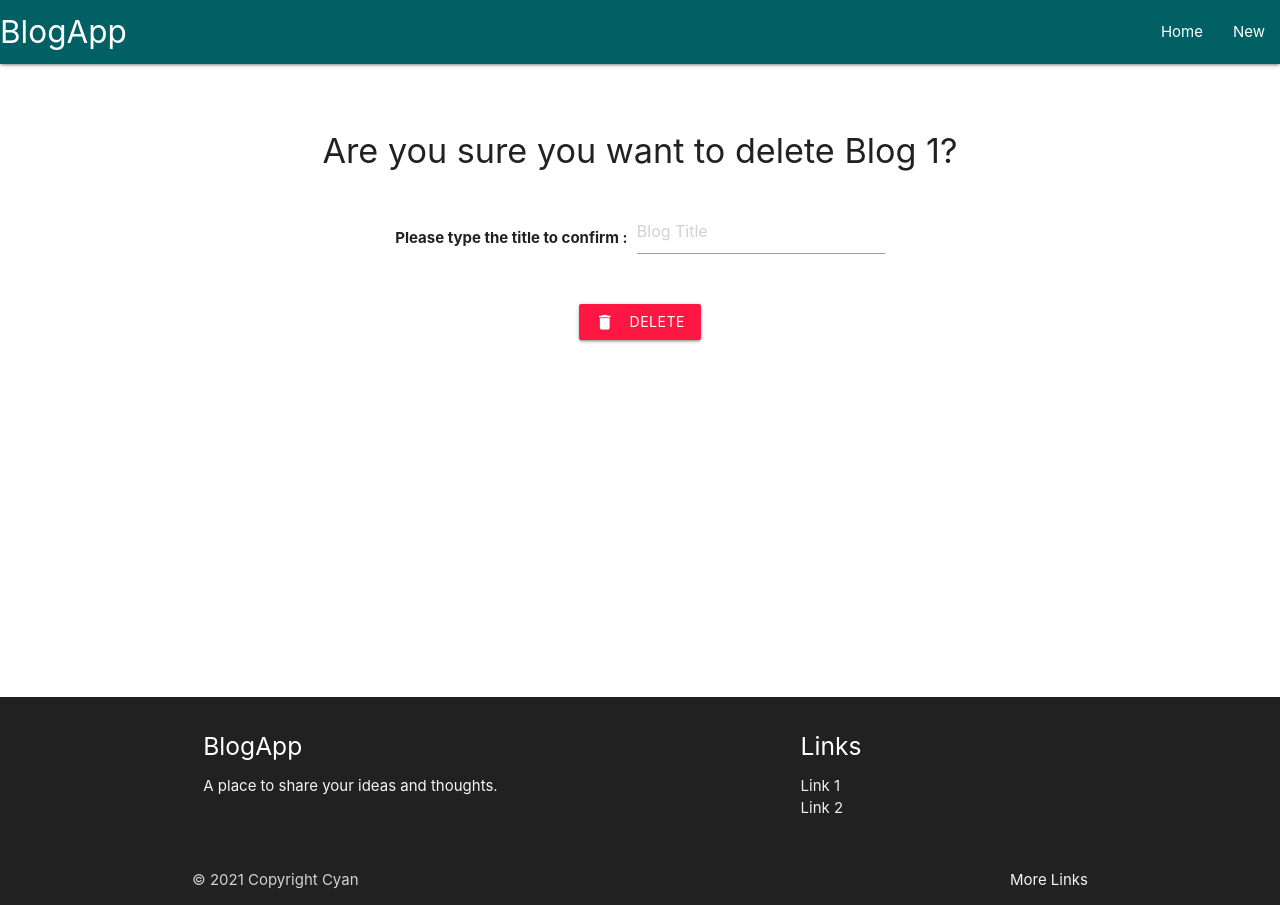
After one commit to CyanGirl/Django-BlogApp, a Django app: page /delete/3/ in a window 1280 px wide. The commit adds this page. Run offline with Django 3.2, Linux system fonts and the light colour scheme; data comes from the database, SQL or seed files in the repository.

Commit message:
Download, delete added

```diff
--- a/app/forms.py
+++ b/app/forms.py
@@ -6,7 +6,7 @@ class PostForm(forms.ModelForm):
 
     class Meta:
         model = Posts
-        fields = ('title', 'body', 'image')
+        fields = ('title', 'body', 'image','categories')
         widgets={
             'body':forms.Textarea(attrs={'style':'height:30vh'}),
         }
--- a/app/models.py
+++ b/app/models.py
@@ -17,7 +17,7 @@ class Posts(models.Model):
     image = models.ImageField(upload_to="blog_images")
     post_on = models.DateTimeField(auto_now_add=True)
     last_modify = models.DateTimeField(auto_now_add=True)
-    categories = models.ManyToManyField('Category', related_name='posts')
+    categories = models.ForeignKey('Category', on_delete=models.CASCADE)
 
     def __str__(self):
         return self.title
--- a/app/templates/app/base.html
+++ b/app/templates/app/base.html
@@ -1,14 +1,22 @@
 <head>
   {% load static %}
-  <meta charset="UTF-8" />
-  <meta name="viewport" content="width=device-width, initial-scale=1" />
+  <!-- Compiled and minified JavaScript -->
+  <script src="https://ajax.googleapis.com/ajax/libs/jquery/3.5.1/jquery.min.js"></script>
+  <script src="https://cdnjs.cloudflare.com/ajax/libs/materialize/1.0.0/js/materialize.min.js"></script>
+  <script>
+    $(document).ready(function () {
+      $("select").formSelect();
+    });
+  </script>
+  <!-- Compiled and minified CSS -->
+  <meta name="viewport" content="width = device-width, initial-scale = 1" />
   <link
     rel="stylesheet"
     href="https://cdnjs.cloudflare.com/ajax/libs/materialize/1.0.0/css/materialize.min.css"
   />
   <link
+    rel="stylesheet"
     href="https://fonts.googleapis.com/icon?family=Material+Icons"
-    rel="stylesheet"
   />
 </head>
 <body>
--- a/app/templates/app/blog_detail.html
+++ b/app/templates/app/blog_detail.html
@@ -1,5 +1,6 @@
 {% extends "app/base.html" %} {% block custom-nav %}
 <li><a href="{% url 'edit_blog' post.pk %}">Edit</a></li>
+<li><a href="{% url 'delete_blog' post.pk %}">Delete</a></li>
 {% endblock %}
 
 <br />
@@ -14,8 +15,7 @@
       <p class="flow-text">{{ post.body | linebreaks }}</p>
     </div>
     <p class="center-align pink-text">
-      &nbsp; Categories:&nbsp; {% for category in post.categories.all %}
-      <span> {{ category.name }} </span>&nbsp; {% endfor %}
+      &nbsp; Categories:&nbsp; {{ post.categories.name }}
     </p>
   </div>
   <br /><br />
--- /dev/null
+++ b/app/templates/app/delete_blog.html
@@ -0,0 +1,25 @@
+{% extends 'app/base.html' %} {% block content %} <br /><br />
+<h4 class="center-align">Are you sure you want to delete {{name}}?</h4>
+<div class="center-align" style="padding: 10px">
+  <form method="POST">
+    {% csrf_token %}
+    <div class="row">
+      <div class="col s12">
+        <b>Please type the title to confirm :</b>
+        <div class="input-field inline">
+          <input
+            type="text"
+            name="blogname"
+            placeholder="Blog Title"
+            required
+          />
+        </div>
+      </div>
+    </div>
+    <button type="submit" class="btn red accent-3">
+      Delete
+      <i class="material-icons left">delete</i>
+    </button>
+  </form>
+</div>
+{% endblock %}
--- a/app/templates/app/edit_blog.html
+++ b/app/templates/app/edit_blog.html
@@ -21,6 +21,12 @@
       <span><b>Image</b></span>
       {{form.image}}
     </div>
+    <div class="row">
+      <div class="col s12">
+        <b>Category :</b>
+        <div class="input-field inline">{{form.categories}}</div>
+      </div>
+    </div>
     <br />
     <div class="center-align">
       <button type="submit" class="btn btn-primary">Submit</button>
--- a/app/templates/app/home.html
+++ b/app/templates/app/home.html
@@ -33,7 +33,11 @@
         <div class="card-content">
           <small> Date: {{ post.post_on.date }} </small>
           <h6><a href="{% url 'blog_detail' post.pk%}">{{ post.title }}</a></h6>
-
+          <a
+            href="{% url 'export' post.pk %}"
+            class="btn-floating halfway-fab waves-effect waves-light red"
+            ><i class="material-icons">file_download</i></a
+          >
           <p>{{ post.body | slice:":10" }}...</p>
         </div>
       </div>
--- a/app/urls.py
+++ b/app/urls.py
@@ -1,5 +1,5 @@
 from django.urls import path
-from .views import all_blogs, blog_detail,edit_blog,add_blog
+from .views import all_blogs, blog_detail,edit_blog,add_blog,delete_blog,export_blog
 from django.conf import settings
 from django.conf.urls.static import static
 from django.contrib.staticfiles.urls import staticfiles_urlpatterns
@@ -9,6 +9,8 @@ urlpatterns = [
     path("<int:pk>/", blog_detail, name="blog_detail"),
     path("blog/<int:pk>/",edit_blog,name="edit_blog"),
     path("new/",add_blog,name="add_blog"),
+    path("delete/<int:pk>/",delete_blog,name="delete_blog"),
+    path("download/<int:pk>/",export_blog,name="export"),
 ]
 
 if settings.DEBUG:
--- a/app/views.py
+++ b/app/views.py
@@ -1,9 +1,10 @@
-from django.shortcuts import render,redirect
+from django.shortcuts import render,redirect,get_object_or_404
 from django.urls import reverse
 from .models import Posts, Comments
 from .forms import CommentForm, PostForm
 from .models import Posts,Comments,Category
-
+from django.http import HttpResponse
+import csv
 
 # for all blogs posted
 def all_blogs(request):
@@ -78,5 +79,42 @@ def add_blog(request):
 
     else:
         form=PostForm(request.POST,request.FILES)
-        print(request.POST['category'])
+        print(request.POST['categories'])
+        print ("Checking",form.is_valid())
+
+        if form.is_valid():
+            form.save()
+        else:
+            print(form.errors)
         return redirect(reverse("all_blogs"))
+
+def delete_blog(request,pk):
+    print(pk)
+    post=get_object_or_404(Posts,pk=pk)
+    title=post.title
+    if request.method=="GET":
+        return render(request,"app/delete_blog.html",{"name":title})
+    else:
+        blogname=request.POST['blogname']
+        print(blogname)
+        if blogname==title:
+            post.delete()
+        else:
+            print("Title did not match")
+        return redirect(reverse("all_blogs"))
+
+def export_blog(request,pk):
+
+    context={}
+    post = Posts.objects.get(pk=pk)
+    body=post.body
+    title=post.title
+
+    response=HttpResponse(content_type="text/plain")
+    response['Content-Disposition']=f'attachment;filename={post.title}.txt'
+
+    writer=csv.writer(response)
+    writer.writerow([title])
+    writer.writerow([])
+    writer.writerow([body])
+    return response
```
Also changed, not shown: app/templates/app/add_blog.html (+8 -3 lines), app/migrations/0004_auto_20210630_1521.py (added), db.sqlite3.
